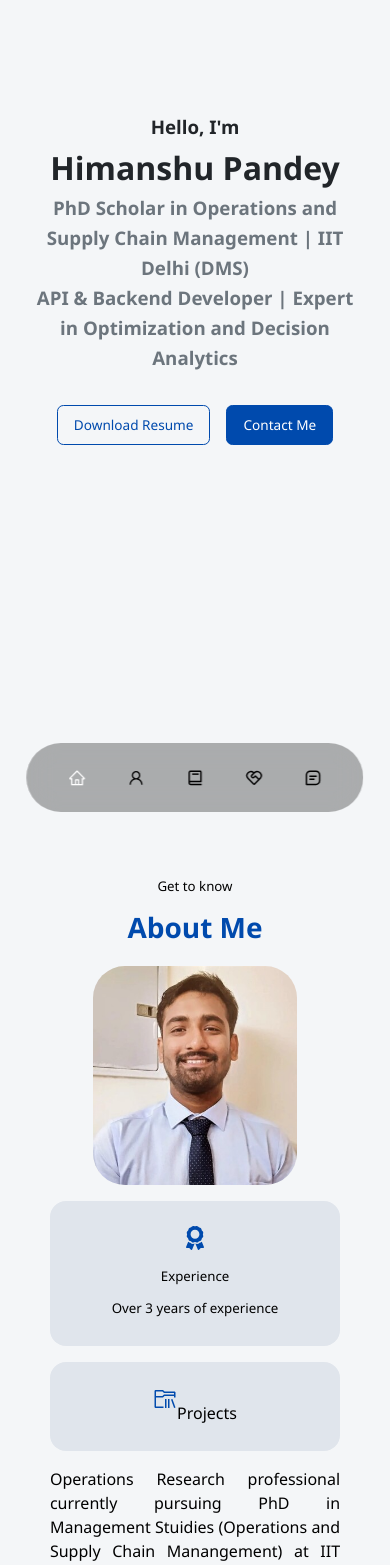
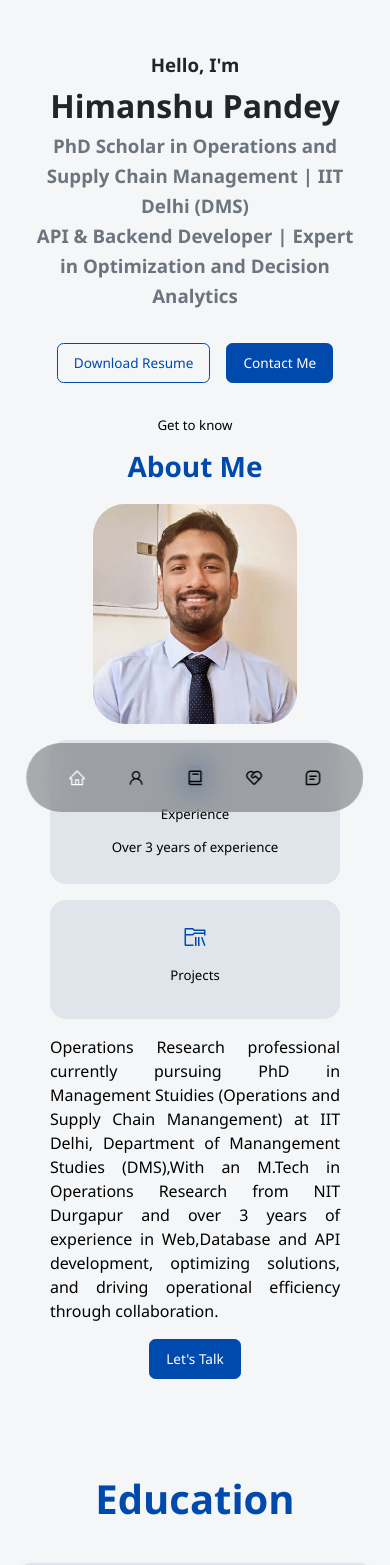
Before and after one commit to himpan1998/My-Portfolio-App, a React (Create React App) app: page / in a window 390 px wide. Shown: the top 1565 px of the page. Built offline with nearby package versions, Linux system fonts and the light colour scheme.

Commit message:
fixation mobile responsiveness

```diff
--- a/src/Components/Experience.css
+++ b/src/Components/Experience.css
@@ -62,6 +62,9 @@
     .experience__container {
         gap: 1rem;
     }
+    .experience__content {
+    display: block;
+}
 
     .experience__container > div {
         width: 100%;
--- a/src/Components/Gallery.css
+++ b/src/Components/Gallery.css
@@ -59,7 +59,7 @@
     border-radius: 0.5rem;
     overflow: hidden;
     position: relative;
-    box-shadow: 0 4px 10px rgba(0, 0, 0, 0.3);
+    /* box-shadow: 0 4px 10px rgba(0, 0, 0, 0.3); */
     padding: 0.5rem;
     /* Inner padding inside card */
     margin: 0 0.5rem;
--- a/src/Components/Header.css
+++ b/src/Components/Header.css
@@ -105,7 +105,8 @@ header {
 
 @media screen and (max-width: 600px) {
   header {
-    height: 100vh;
+    height: auto;
+    padding-top: 50px;
   }
 
   .header__socials,
@@ -113,6 +114,9 @@ header {
     display: none;
   }
 
+  .experience__content {
+    display: block;
+}
   .header__socials-inline {
     display: flex;
     justify-content: center;
--- a/src/Components/Intro.jsx
+++ b/src/Components/Intro.jsx
@@ -2,7 +2,7 @@ import { FaAward } from "react-icons/fa";
 import React from "react";
 import { VscFolderLibrary } from "react-icons/vsc";
 import img from "../Assets/himanshu.jpeg";
-import "./Intro.css";
+import "./intro.css";
 
 const Intro = () => {
   return (
@@ -24,15 +24,15 @@ const Intro = () => {
             </article>
             <article className="about__card">
               <VscFolderLibrary className="about__icon" />
-              {/* <h5>Projects</h5> */}
-               <a href="">Projects</a>
+              <h5>Projects</h5>
+               {/* <a>Projects</a> */}
               {/* <small>Projects</small> */}
             </article>
           </div>
           <div className="multiline">
             <p style={{textAlign:"justify",lineHeight:'1.5',maxWidth:'600px',margin:'0.5 auto'}}>
               Operations Research professional currently pursuing PhD in Management Stuidies (Operations and Supply Chain Manangement) at
-              IIT Delhi, Department of Manangement Studies (DMS), With an M.Tech in
+              IIT Delhi, Department of Manangement Studies (DMS),With an M.Tech in
               Operations Research from NIT Durgapur and over 3 years of
               experience in Web,Database and API development, optimizing
               solutions, and driving operational efficiency through
--- a/src/Components/Portfolio.css
+++ b/src/Components/Portfolio.css
@@ -56,7 +56,17 @@
 
 @media screen and (max-width: 600px) {
   .portfolio__container {
-    grid-template-columns: 1fr;
+    display: block;
+  }
+  .portfolio__item-cta {
+    display: flex;
     gap: 0.8rem;
-  }
+    margin-bottom: 1rem;
+    margin-top: 1rem;
+    align-items: center;
+    justify-content: center;
 }
+article.portfolio__item {
+    margin-bottom: 15px;
+}
+}
```
Also changed, not shown: 1 other file (tests, documents, lock files or other folders).
